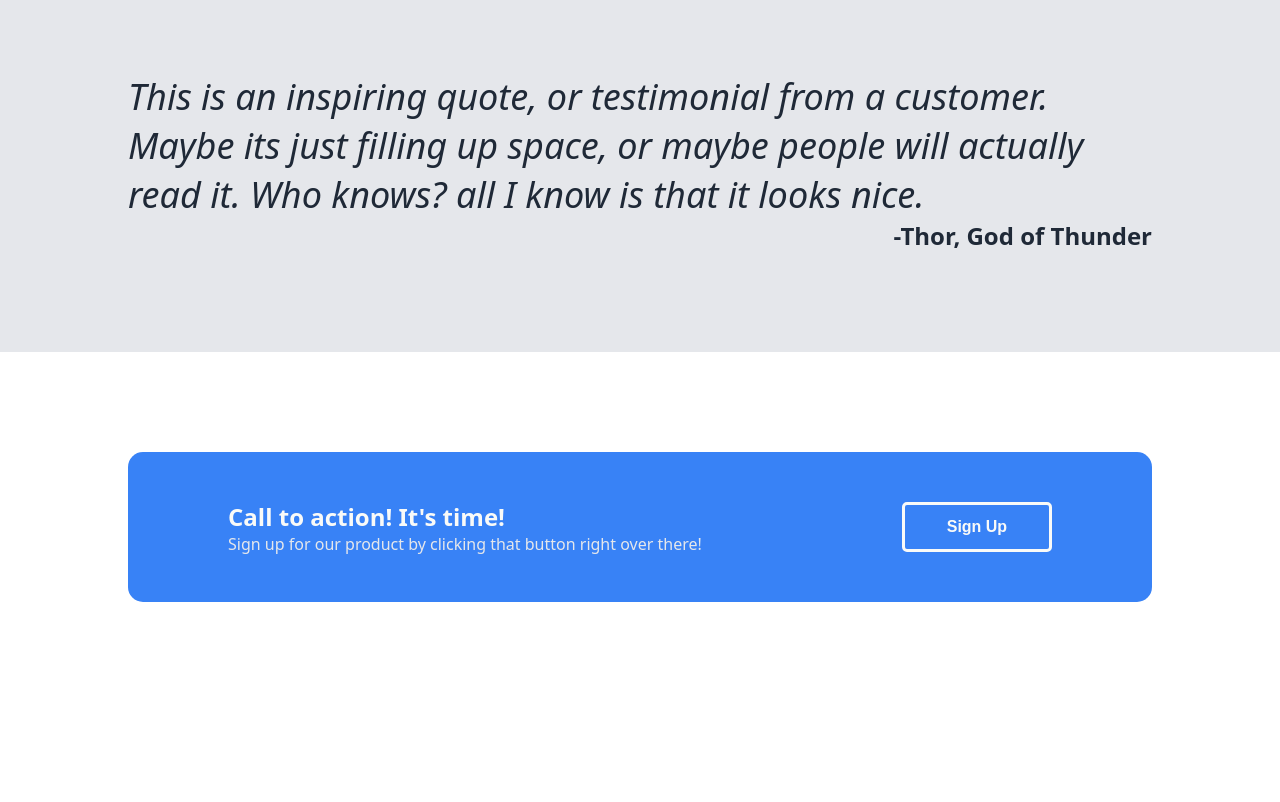
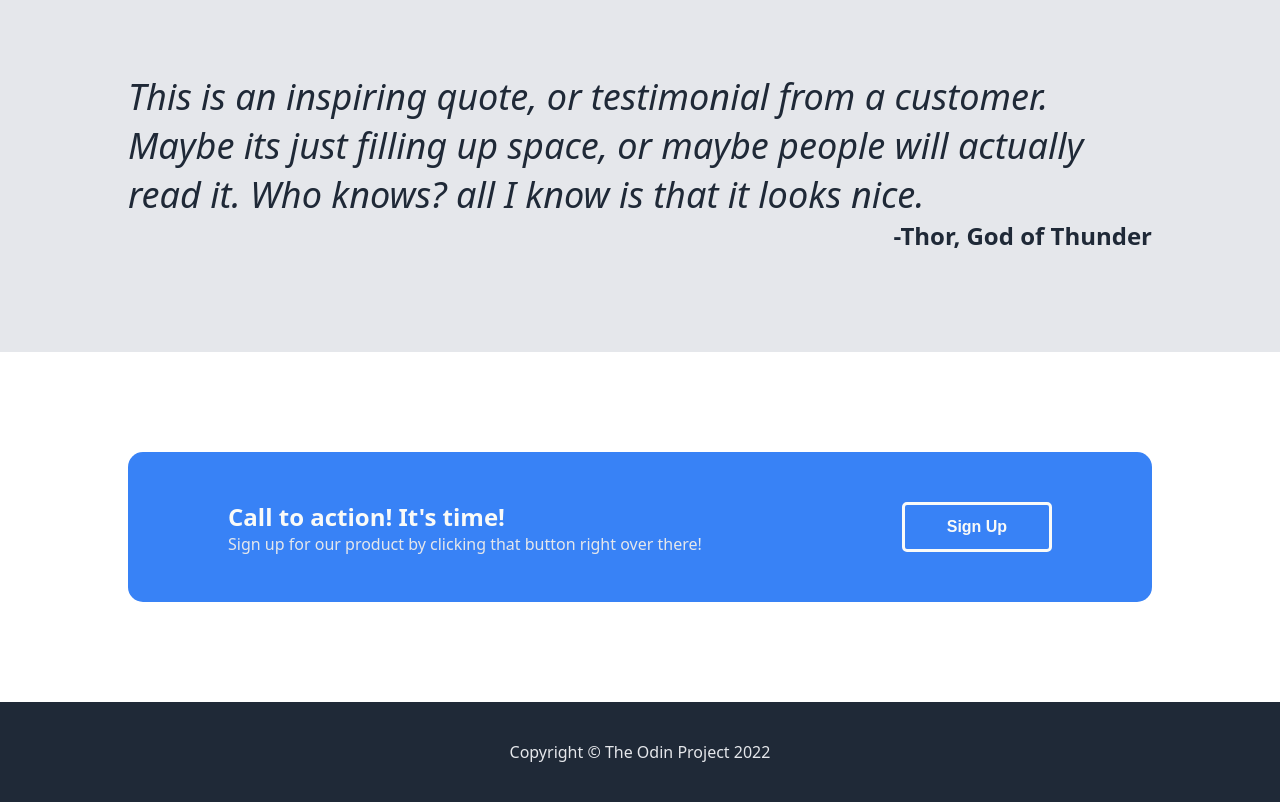
Before and after one commit to Alwinray37/Odin_Landing_Page, a plain HTML site: page index.html in a window 1280 px wide. Shown: the part 1148-1950 px from the top of the page. Before the commit the page ends 1850 px from the top, so only its background shows below. Drawn offline with Linux system fonts and the light colour scheme.

Commit message:
Finished product template

```diff
--- a/index.html
+++ b/index.html
@@ -72,5 +72,10 @@
             </div>
         </div>
     </section>
+    <footer>
+        <div class="wrapper">
+            <p>Copyright &copy The Odin Project 2022</p>
+        </div>
+    </footer>
 </body>
 </html>
--- a/styles.css
+++ b/styles.css
@@ -144,3 +144,16 @@ a{
     background-color: #f9faf8;
     color: #1f2937;
 }
+footer{
+    background-color: #1f2937;
+    height: 100px;
+}
+footer .wrapper{
+    height: 100%;
+    display: flex;
+    justify-content: center;
+    align-items: center;
+}
+footer p{
+    color:#e5e7eb;
+}
```
